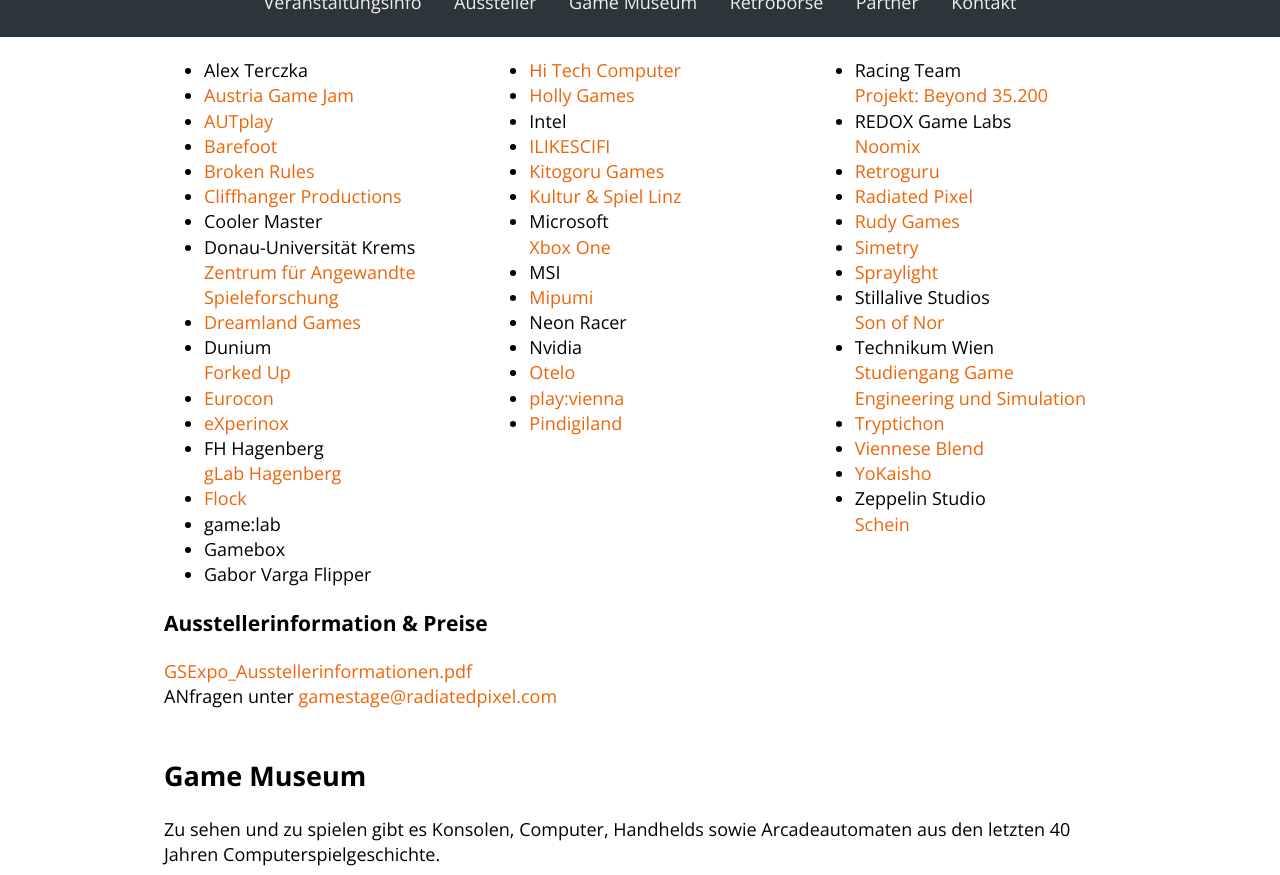
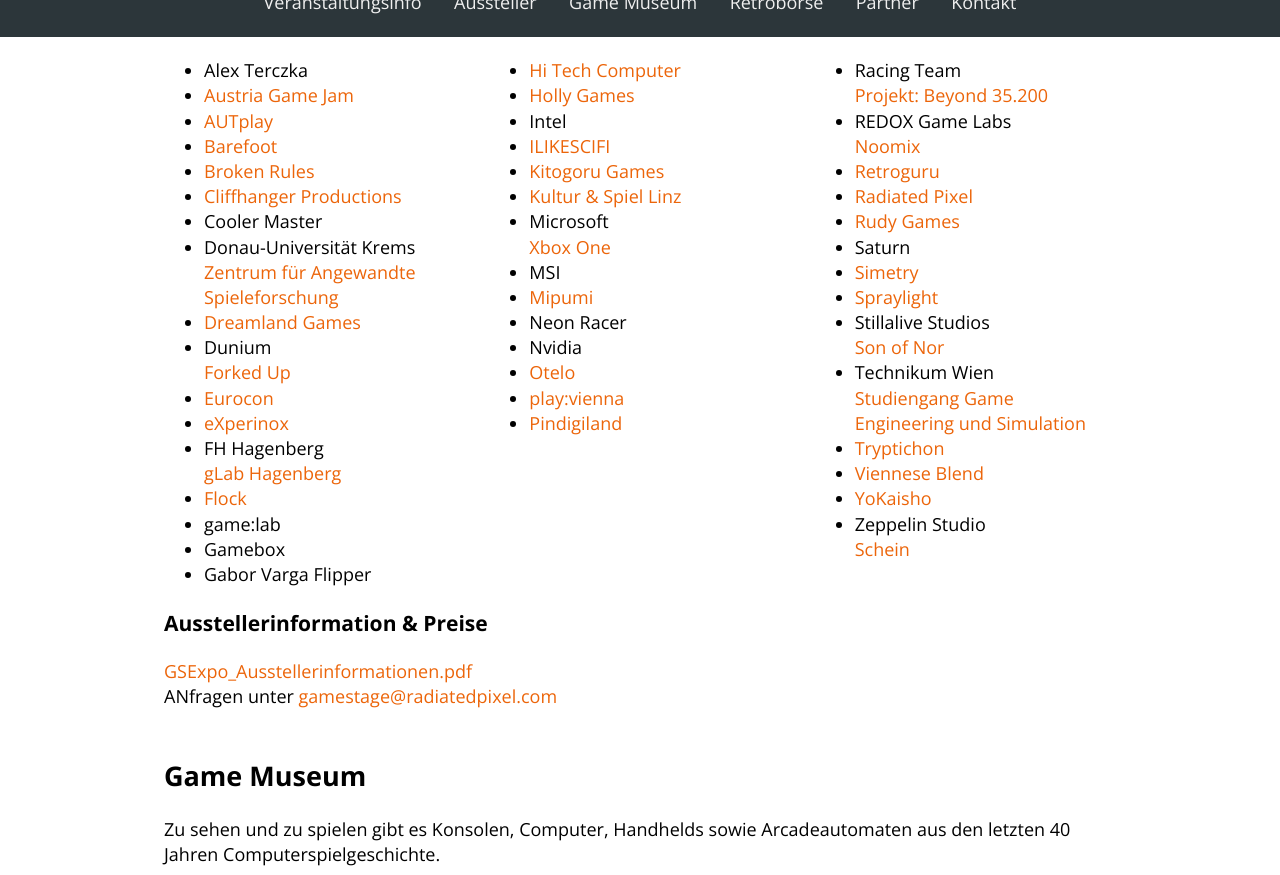
Before and after one commit to Lorti/gsexpo, a Jekyll site: the page built from index.html, in a window 1280 px wide and 900 px high, scrolled down 1533 px, cut to the strip 25-900 px from the top of the window. Built offline with Jekyll 4.4.1, drawn with Linux system fonts in a browser that asks for light colours; nearby versions of some CDN libraries; Markdown is read by kramdown in place of the engine named in the settings.

Commit message:
Update exhibitors.markdown

```diff
--- a/_includes/exhibitors.markdown
+++ b/_includes/exhibitors.markdown
@@ -48,6 +48,7 @@
        <li><a href="http://www.retroguru.com">Retroguru</a></li>
        <li><a href="radiatedpixel.com">Radiated Pixel</a></li>
        <li><a href="http://www.rudy-games.com/">Rudy Games</a></li>
+       <li>Saturn</li>
        <li><a href="http://portfolio.multimediaart.at/projects/2014-simetry">Simetry</a></li>
        <li><a href="http://spraylight.at/">Spraylight</a></li>
        <li>Stillalive Studios<br/><a href="http://sonofnor.com/about/">Son of Nor</a></li>
```
